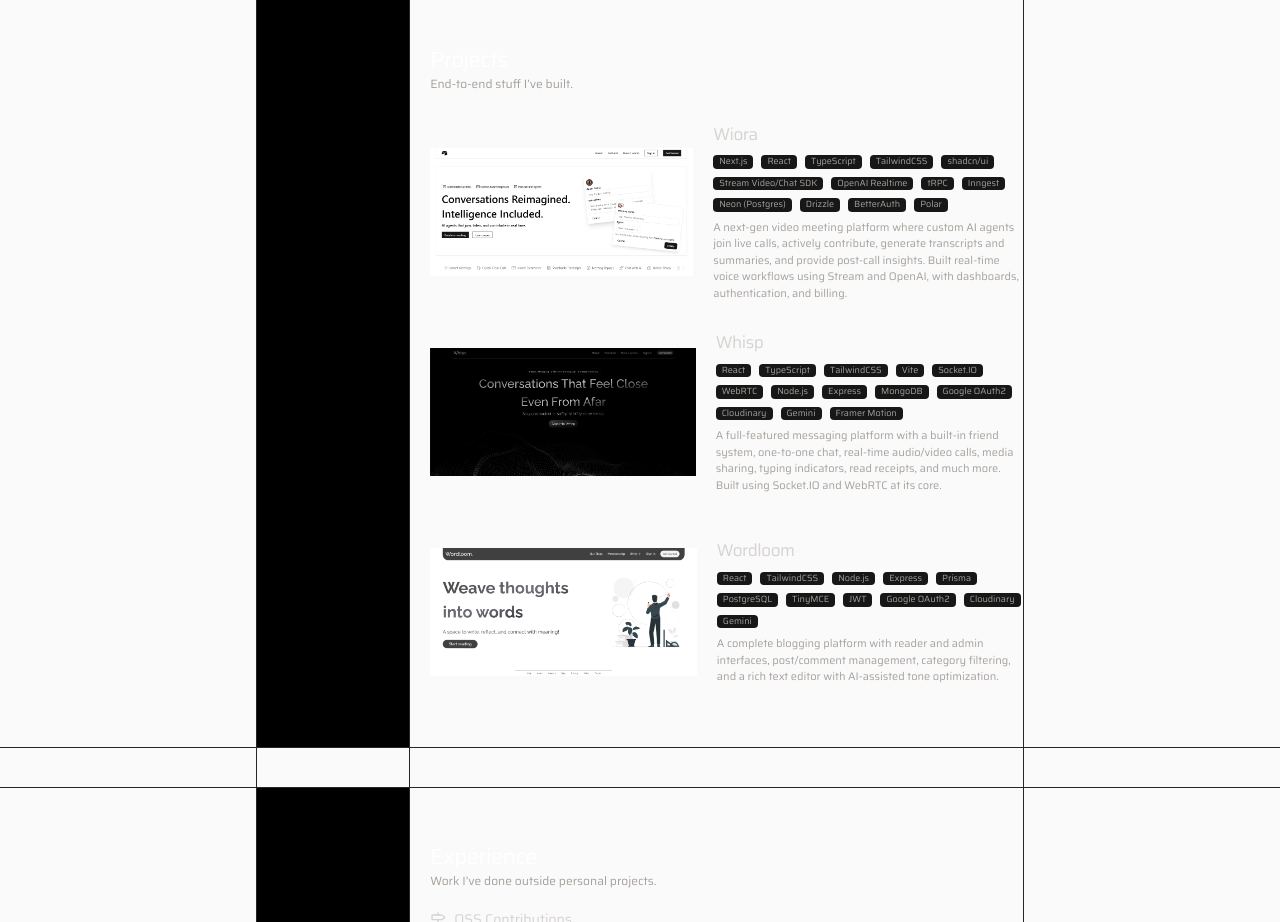
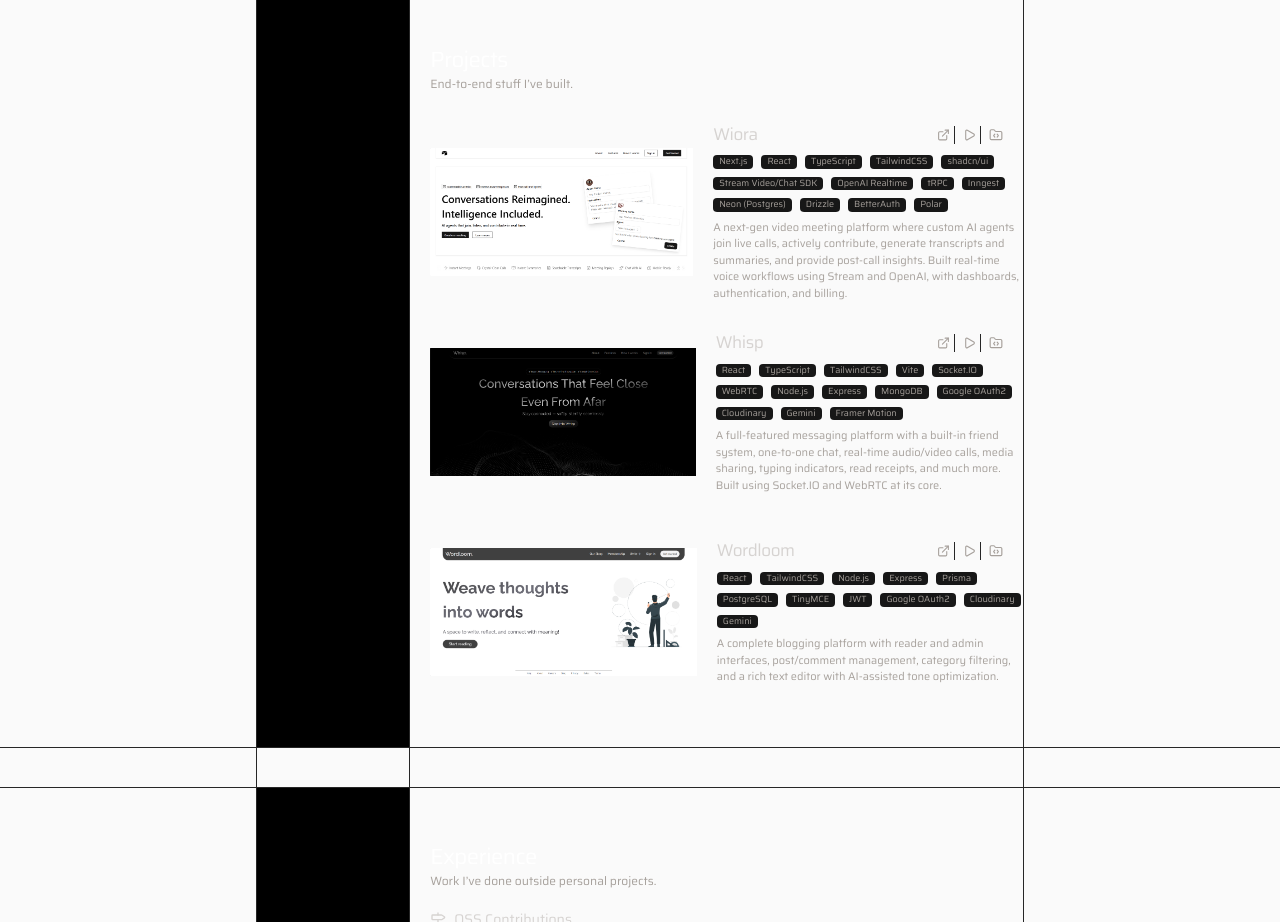
Before and after one commit to amriteshx1/portfolio, a Next.js app: page / in a window 1280 px wide. Shown: the part 1060-1982 px from the top of the page. Built offline with nearby package versions, Linux system fonts and the light colour scheme.

Commit message:
add live, walkthrough and code folder logos on each projects

```diff
--- a/src/app/page.tsx
+++ b/src/app/page.tsx
@@ -1,7 +1,7 @@
 "use client";
 
 import GithubSection from "@/components/gitGrapth";
-import { Binary, MoonIcon, UserSearchIcon, DownloadIcon, MilestoneIcon, DotIcon, GitMergeIcon, ActivityIcon, Twitter, MailIcon, LinkedinIcon, GithubIcon } from "lucide-react";
+import { Binary, MoonIcon, UserSearchIcon, DownloadIcon, MilestoneIcon, DotIcon, GitMergeIcon, ActivityIcon, Twitter, MailIcon, LinkedinIcon, GithubIcon, ExternalLinkIcon, PlayIcon, FolderCodeIcon } from "lucide-react";
 
 export default function Home() {
   return (
@@ -108,7 +108,14 @@ export default function Home() {
               <div className="flex items-center justify-start gap-5 max-h-[20vh] w-full">
                 <img src="/wiora.png" alt="" className="max-h-[80%]" />
                 <div className="flex flex-col justify-start gap-0">
-                  <p className="text-[17px] tracking-tight text-stone-300">Wiora</p>
+                  <div className="w-full flex items-center justify-between">
+                    <p className="text-[17px] tracking-tight text-stone-300">Wiora</p>
+                    <div className="flex items-center justify-end mr-5 gap-2">
+                      <ExternalLinkIcon className="size-[18px] border-r border-r-neutral-800 pr-1" />
+                      <PlayIcon className="size-[18px] border-r border-r-neutral-800 pr-1" />
+                      <FolderCodeIcon className="size-3.5"/>
+                    </div>
+                  </div>
                   <div className="flex flex-wrap justify-start items-center gap-2 text-[9px] mt-2">
                     <p className="bg-neutral-900 text-stone-400 px-1.5 py-[0.2] rounded-sm">Next.js</p>
                     <p className="bg-neutral-900 text-stone-400 px-1.5 py-[0.2] rounded-sm">React</p>
@@ -131,7 +138,14 @@ export default function Home() {
               <div className="flex items-center justify-start gap-5 max-h-[20vh] w-full mt-10">
                 <img src="/whisp.png" alt="" className="max-h-[80%]" />
                 <div className="flex flex-col justify-start gap-0">
-                  <p className="text-[17px] tracking-tight text-stone-300">Whisp</p>
+                  <div className="w-full flex items-center justify-between">
+                    <p className="text-[17px] tracking-tight text-stone-300">Whisp</p>
+                    <div className="flex items-center justify-end mr-5 gap-2">
+                      <ExternalLinkIcon className="size-[18px] border-r border-r-neutral-800 pr-1" />
+                      <PlayIcon className="size-[18px] border-r border-r-neutral-800 pr-1" />
+                      <FolderCodeIcon className="size-3.5"/>
+                    </div>
+                  </div>
                   <div className="flex flex-wrap justify-start items-center gap-2 text-[9px] mt-2">
                     <p className="bg-neutral-900 text-stone-400 px-1.5 py-[0.2] rounded-sm">React</p>
                     <p className="bg-neutral-900 text-stone-400 px-1.5 py-[0.2] rounded-sm">TypeScript</p>
@@ -154,7 +168,14 @@ export default function Home() {
               <div className="flex items-center justify-start gap-5 max-h-[20vh] w-full mt-10">
                 <img src="/wordloom.png" alt="" className="max-h-[80%]" />
                 <div className="flex flex-col justify-start gap-0">
-                  <p className="text-[17px] tracking-tight text-stone-300">Wordloom</p>
+                  <div className="w-full flex items-center justify-between">
+                    <p className="text-[17px] tracking-tight text-stone-300">Wordloom</p>
+                    <div className="flex items-center justify-end mr-5 gap-2">
+                      <ExternalLinkIcon className="size-[18px] border-r border-r-neutral-800 pr-1" />
+                      <PlayIcon className="size-[18px] border-r border-r-neutral-800 pr-1" />
+                      <FolderCodeIcon className="size-3.5"/>
+                    </div>
+                  </div>
                   <div className="flex flex-wrap justify-start items-center gap-2 text-[9px] mt-2">
                     <p className="bg-neutral-900 text-stone-400 px-1.5 py-[0.2] rounded-sm">React</p>
                     <p className="bg-neutral-900 text-stone-400 px-1.5 py-[0.2] rounded-sm">TailwindCSS</p>
```
